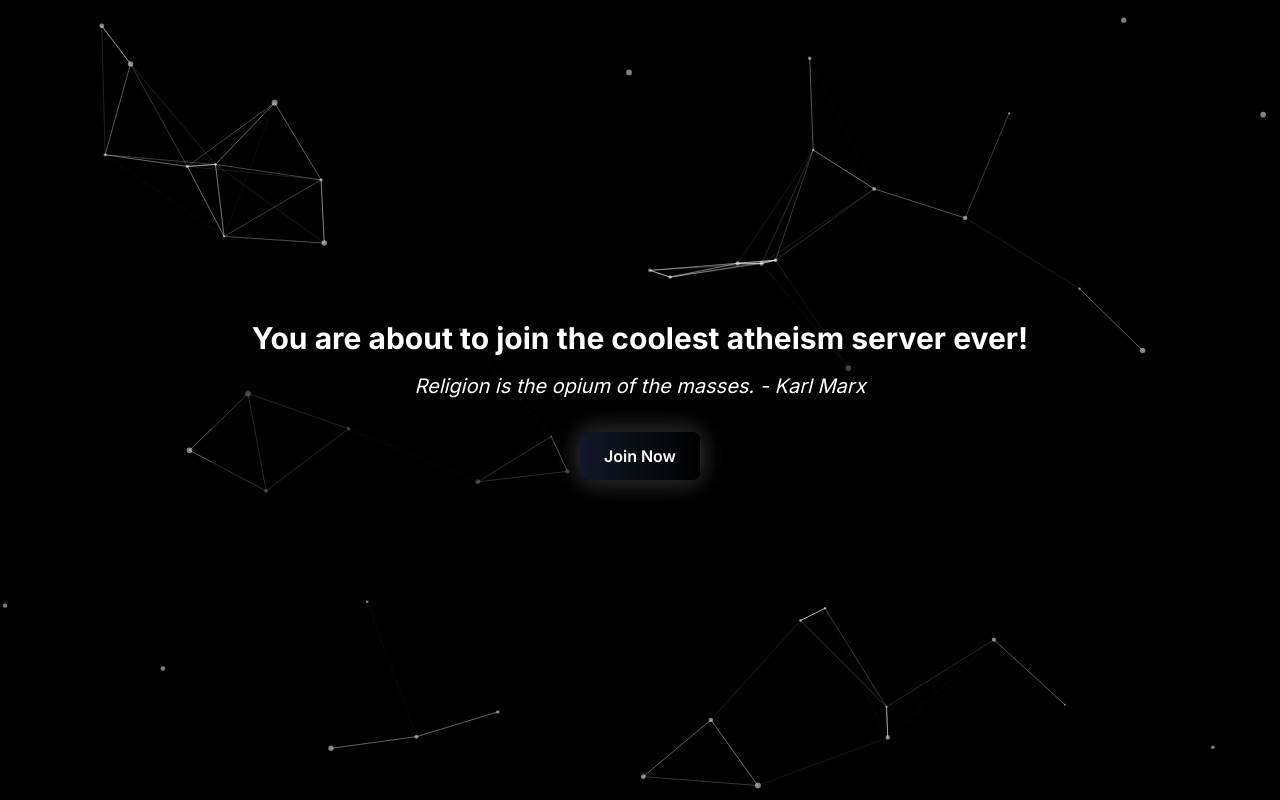
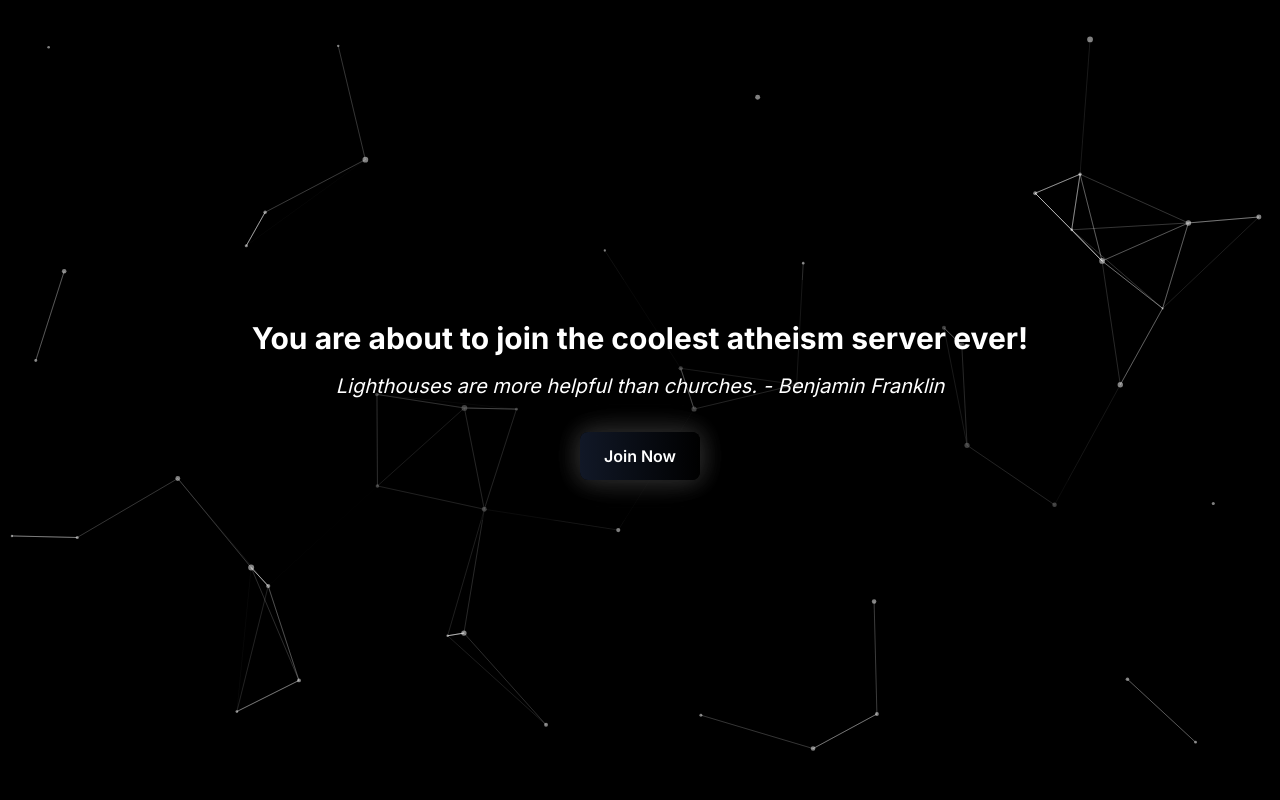
Before and after one commit to ErginDapaj/portfolio-next, a Next.js app: page / in a window 1280 px wide. Built offline with nearby package versions, Linux system fonts and the light colour scheme.

Commit message:
added flexible wpm

```diff
--- a/src/app/page.tsx
+++ b/src/app/page.tsx
@@ -60,20 +60,26 @@ const quotes = [
   "Is God willing to prevent evil, but not able? Then he is not omnipotent. Is he able, but not willing? Then he is malevolent. Is he both able and willing? Then whence cometh evil? Is he neither able nor willing? Then why call him God? - Epicurus",
 ];
 
+const averageReadingSpeedWPM = 200;
+
 const getRandomQuote = () => {
   const randomIndex = Math.floor(Math.random() * quotes.length);
   return quotes[randomIndex];
 };
-
 const Home: React.FC = () => {
   const [quote, setQuote] = useState<string>('');
   const [init, setInit] = useState(false);
 
   useEffect(() => {
-    setQuote(getRandomQuote());
+    const currentQuote = getRandomQuote();
+    setQuote(currentQuote);
+
+    const wordsInQuote = currentQuote.split(' ').length;
+    const readingTimeInSeconds = (wordsInQuote / averageReadingSpeedWPM) * 60;
+
     const quoteInterval = setInterval(() => {
       setQuote(getRandomQuote());
-    }, 10000); // Update quote every 10 seconds
+    }, readingTimeInSeconds * 1000);
 
     return () => clearInterval(quoteInterval);
   }, []);
```
